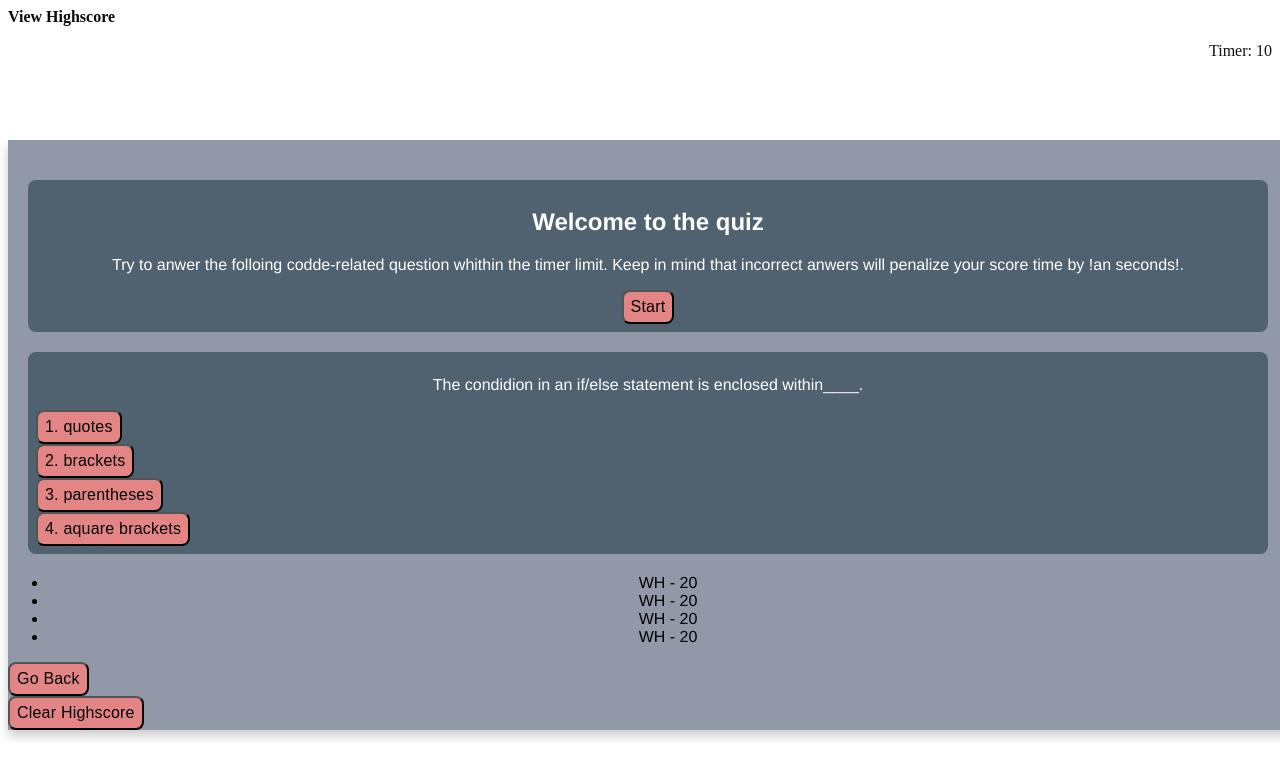
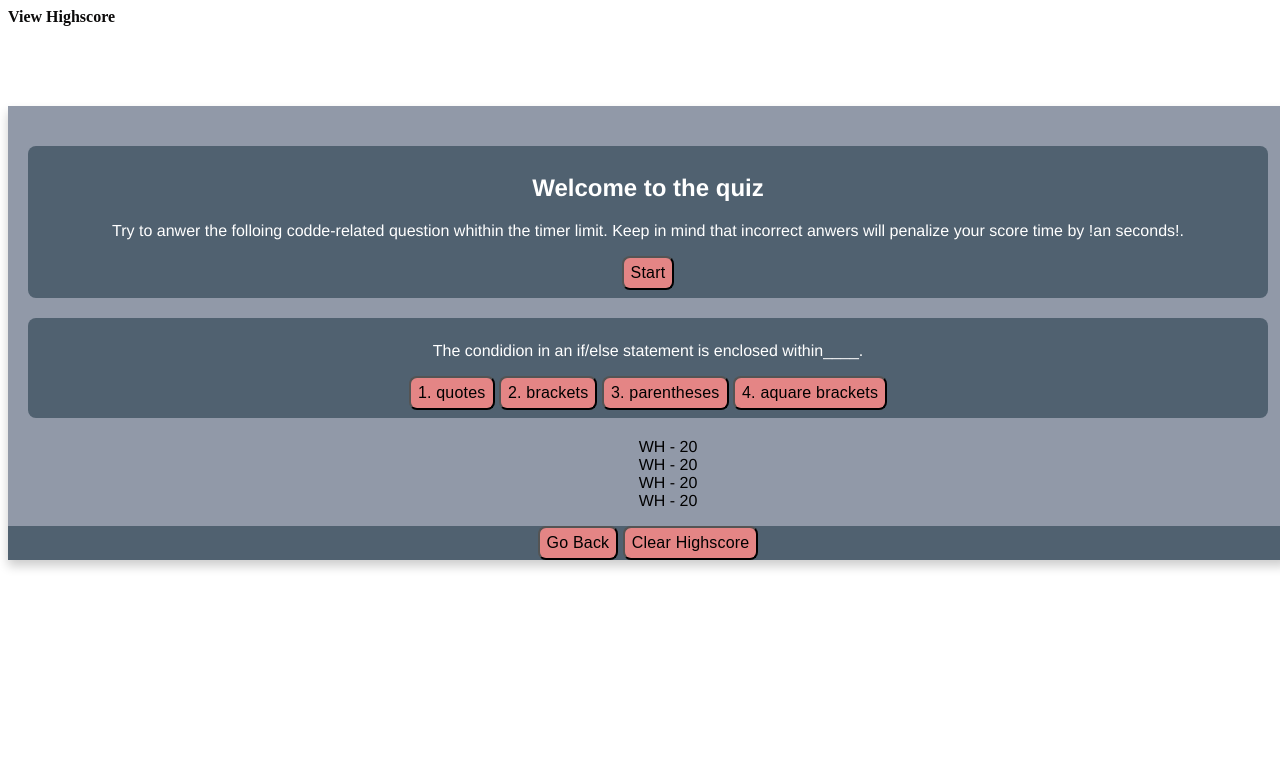
Before and after one commit to will198735/a-code--quiz, a plain HTML site: page index.html in a window 1280 px wide. Drawn offline with Linux system fonts and the light colour scheme.

Commit message:
modified html and css added JavaScript

```diff
--- a/assets/css/style.css
+++ b/assets/css/style.css
@@ -36,6 +36,7 @@ main {
     text-align: right;
     padding-top: 0px;
     margin-top: 0px;
+    font-size: 2em;
 
 }
  /* start button ssection */
@@ -66,13 +67,13 @@ border-radius: 8px;
     max-width: 255px;
     padding: 7px;
     text-align: center;
-    display: block;
+
 
  }
 /* questin  sectin */
 .questions {
 
-    display: block;
+    /* display: block; */
     background: #506170;
     color: white;
     padding: 8px;
@@ -81,3 +82,18 @@ border-radius: 8px;
 flex: 0 auto;
 border-radius: 8px;
 }
+.anwer-button {
+    display: inline;
+}
+.ul {
+    list-style-type: none;
+
+}
+
+.nav-button {
+    background: #506170;
+    margin: 0px;
+    padding: 0px;
+
+
+}
--- /dev/null
+++ b/assets/js/script.js
@@ -0,0 +1,7 @@
+// select element by class
+var timeEl = document.querySelector(".timer-a")
+
+// selects element by id
+var secondsLeft = 10;
+
+function set
--- a/index.html
+++ b/index.html
@@ -10,11 +10,14 @@
 <body>
     <header class="header">
         <h4 class="view_h">View Highscore</h4>
+        <!-- timer -->
         <div class="timer">
 
-            <p>Timer: <span id="timer-count">10</span></p>
+            <h4 class="timer-a" style="text-align:right;"></h4>
+        </div>
 
-        </div>
+
+
     </header>
     <main>
         <section class="start-btn">
@@ -30,8 +33,8 @@
         </section>
 
         <section class="questions">
+            <p>The condidion in an if/else statement is enclosed within____.</p>
             <div class="anwer-button">
-                <p>The condidion in an if/else statement is enclosed within____.</p>
                 <button class="anwer-1">1. quotes</button>
                 <button class="anwer-2">2. brackets</button>
                 <button class="anwer-3">3. parentheses</button>
@@ -41,7 +44,7 @@
         </section>
         <section class="highscore">
             <div class="score">
-                <ul>
+                <ul class="ul">
                     <li>WH - 20</li>
                     <li>WH - 20</li>
                     <li>WH - 20</li>
@@ -56,5 +59,6 @@
 
         </section>
 </main>
+<script src="assets/js/script.js"></script>
 </body>
 </html>
```
